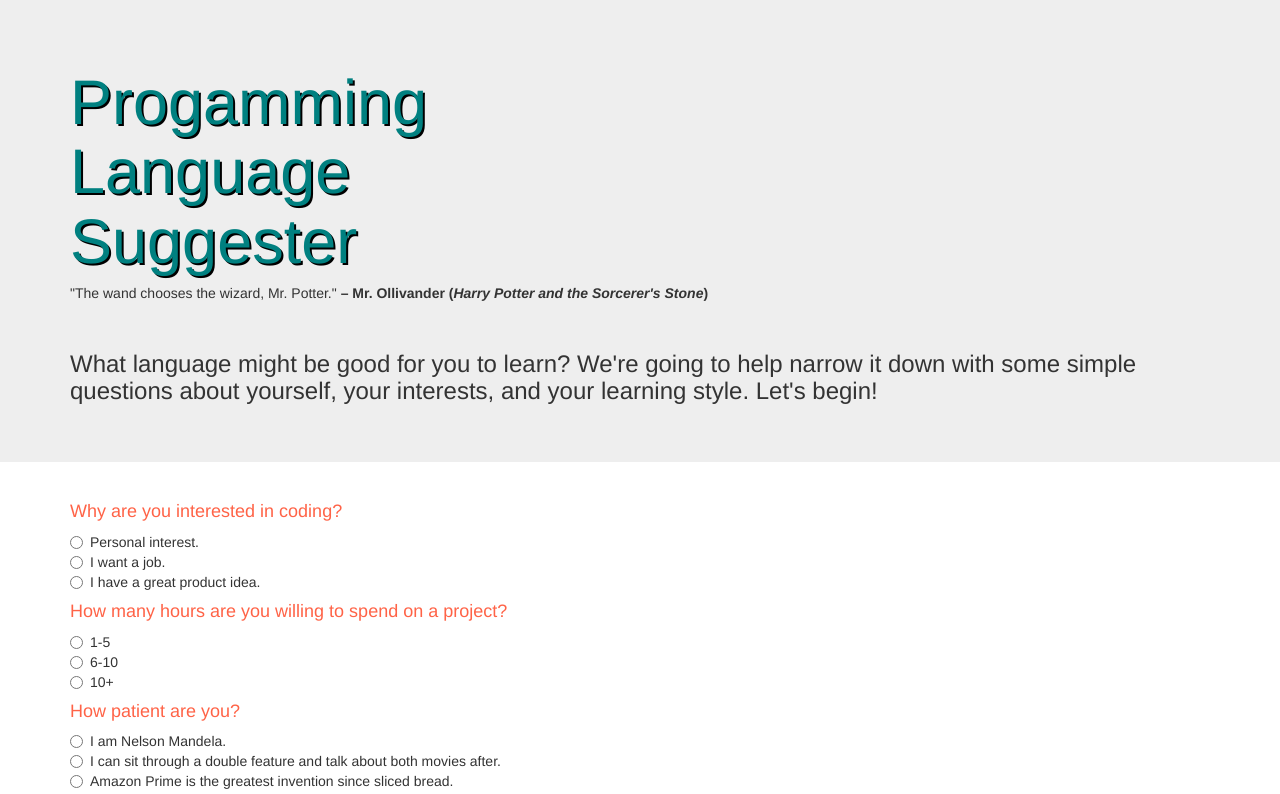
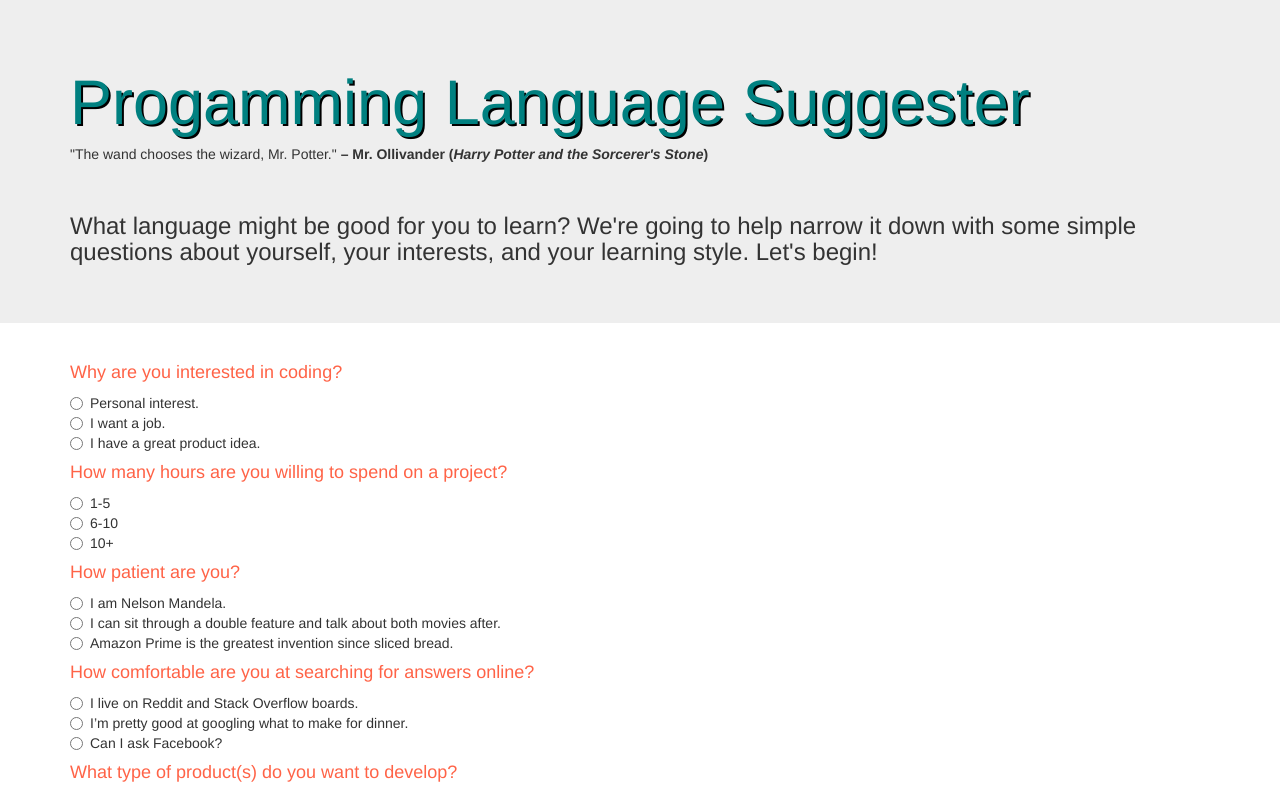
Before and after one commit to thekidnamedkd/prog-lang-suggester, a plain HTML site: page index.html in a window 1280 px wide. Shown: the top 794 px of the page. Drawn offline with Linux system fonts and the light colour scheme.

Commit message:
final edits to index.html, scripts.js, styles.css.

```diff
--- a/css/styles.css
+++ b/css/styles.css
@@ -1,13 +1,14 @@
 body {
+  cursor: pointer;
   margin: 0px 0px 40px 0px;
 }
+
 img {
   max-width: 150px;
   height: auto;
 }
 
 .jumbotron h1 {
-  max-width: 25%;
   color: teal;
   text-shadow: 2px 2px #000000;
 }
--- a/js/scripts.js
+++ b/js/scripts.js
@@ -29,4 +29,4 @@ $(document).ready(function() {
       $("#js").show();
     }
 });
-})
+});
```
Also changed, not shown: img/macho-man-randy-savage-1_crop_exact.jpg (added), 1 other file.
